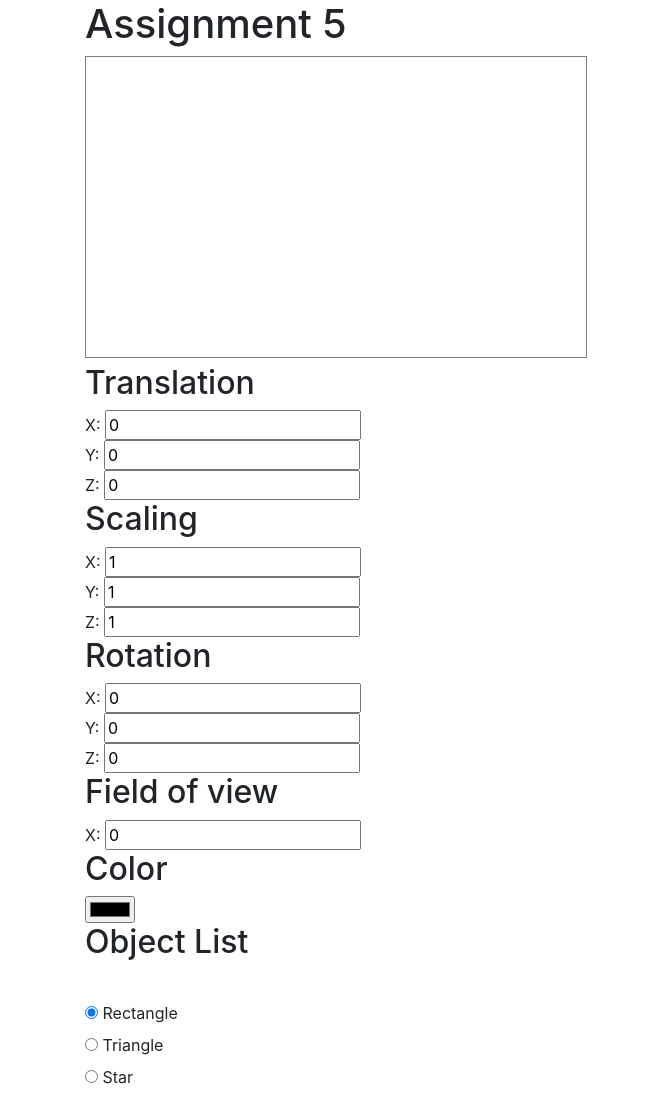
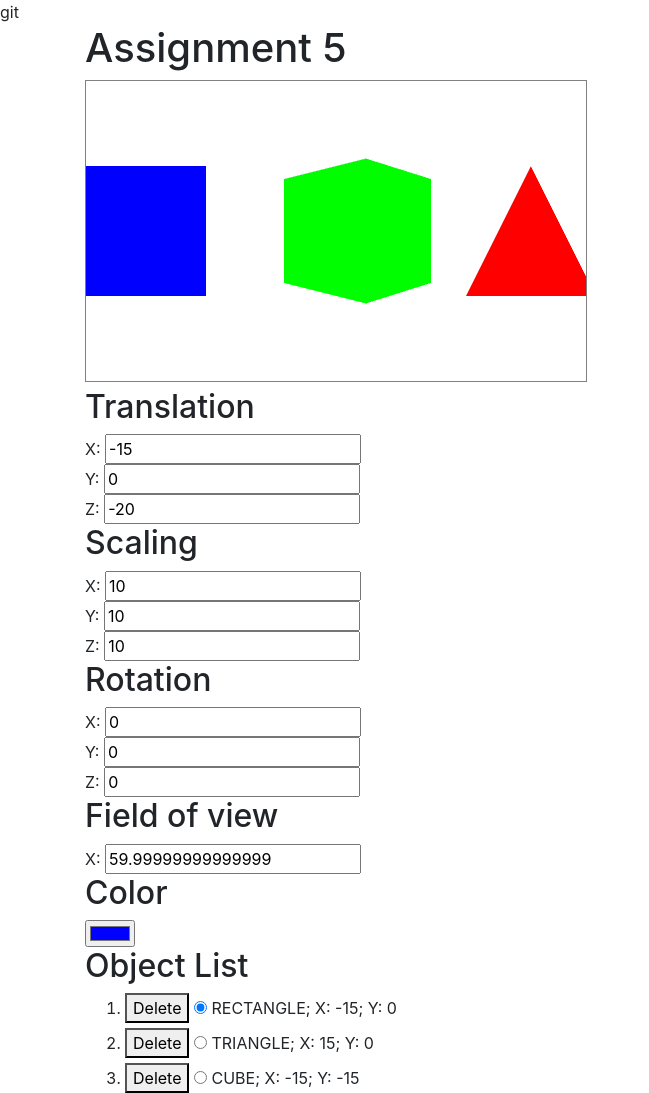
Before and after one commit to AngelaJiang1225/cs5310-f20-aiqijiang, a website: page public/assignment5.html in a window 1280 px wide. Shown: the top 1093 px of the page, without its empty margins (0-649 px from the left). Drawn offline with nearby package versions, Linux system fonts and the light colour scheme.

Commit message:
add missed files for a5

```diff
--- a/public/assignment5.html
+++ b/public/assignment5.html
@@ -6,8 +6,7 @@
     <script src="https://code.jquery.com/jquery-3.5.1.min.js"
             integrity="sha256-9/aliU8dGd2tb6OSsuzixeV4y/faTqgFtohetphbbj0=" crossorigin="anonymous"></script>
     <script src="webgl-utils.js" type="application/javascript"></script>
-    <script src="m3.js" type="application/javascript"></script>
-    <script src="assignment5.js"></script>
+    <script src="m3.js" type="application/javascript"></script>git
     <title>A WebGL Mini CAD</title>
     <link rel="stylesheet" href="https://stackpath.bootstrapcdn.com/bootstrap/4.5.2/css/bootstrap.min.css" />
     <style>
@@ -82,7 +81,7 @@
           gl_FragColor = v_color;
         }
       </script>
-<!-- continue your work here -->
+<script type="text/javascript" src="assignment5.js"></script>
 </body>
 
 </html>
--- a/public/m4.js
+++ b/public/m4.js
@@ -0,0 +1,141 @@
+const m4 = {
+
+    radToDeg: (radians) => radians * 180 / Math.PI,
+
+    degToRad: (degrees) => degrees * Math.PI / 180,
+
+    perspective: (fieldOfViewInRadians, aspect, near, far) => {
+        const f = Math.tan(Math.PI * 0.5 - 0.5 * fieldOfViewInRadians);
+        const rangeInv = 1.0 / (near - far);
+
+        return [
+            f / aspect, 0, 0, 0,
+            0, f, 0, 0,
+            0, 0, (near + far) * rangeInv, -1,
+            0, 0, near * far * rangeInv * 2, 0
+        ];
+    },
+
+    projection: (width, height, depth) =>
+        // Note: This matrix flips the Y axis so 0 is at the top.
+        [
+            2 / width, 0, 0, 0,
+            0, -2 / height, 0, 0,
+            0, 0, 2 / depth, 0,
+            -1, 1, 0, 1,
+        ],
+
+    multiply: (a, b) => {
+        const a00 = a[0 * 4 + 0];
+        const a01 = a[0 * 4 + 1];
+        const a02 = a[0 * 4 + 2];
+        const a03 = a[0 * 4 + 3];
+        const a10 = a[1 * 4 + 0];
+        const a11 = a[1 * 4 + 1];
+        const a12 = a[1 * 4 + 2];
+        const a13 = a[1 * 4 + 3];
+        const a20 = a[2 * 4 + 0];
+        const a21 = a[2 * 4 + 1];
+        const a22 = a[2 * 4 + 2];
+        const a23 = a[2 * 4 + 3];
+        const a30 = a[3 * 4 + 0];
+        const a31 = a[3 * 4 + 1];
+        const a32 = a[3 * 4 + 2];
+        const a33 = a[3 * 4 + 3];
+        const b00 = b[0 * 4 + 0];
+        const b01 = b[0 * 4 + 1];
+        const b02 = b[0 * 4 + 2];
+        const b03 = b[0 * 4 + 3];
+        const b10 = b[1 * 4 + 0];
+        const b11 = b[1 * 4 + 1];
+        const b12 = b[1 * 4 + 2];
+        const b13 = b[1 * 4 + 3];
+        const b20 = b[2 * 4 + 0];
+        const b21 = b[2 * 4 + 1];
+        const b22 = b[2 * 4 + 2];
+        const b23 = b[2 * 4 + 3];
+        const b30 = b[3 * 4 + 0];
+        const b31 = b[3 * 4 + 1];
+        const b32 = b[3 * 4 + 2];
+        const b33 = b[3 * 4 + 3];
+        return [
+            b00 * a00 + b01 * a10 + b02 * a20 + b03 * a30,
+            b00 * a01 + b01 * a11 + b02 * a21 + b03 * a31,
+            b00 * a02 + b01 * a12 + b02 * a22 + b03 * a32,
+            b00 * a03 + b01 * a13 + b02 * a23 + b03 * a33,
+            b10 * a00 + b11 * a10 + b12 * a20 + b13 * a30,
+            b10 * a01 + b11 * a11 + b12 * a21 + b13 * a31,
+            b10 * a02 + b11 * a12 + b12 * a22 + b13 * a32,
+            b10 * a03 + b11 * a13 + b12 * a23 + b13 * a33,
+            b20 * a00 + b21 * a10 + b22 * a20 + b23 * a30,
+            b20 * a01 + b21 * a11 + b22 * a21 + b23 * a31,
+            b20 * a02 + b21 * a12 + b22 * a22 + b23 * a32,
+            b20 * a03 + b21 * a13 + b22 * a23 + b23 * a33,
+            b30 * a00 + b31 * a10 + b32 * a20 + b33 * a30,
+            b30 * a01 + b31 * a11 + b32 * a21 + b33 * a31,
+            b30 * a02 + b31 * a12 + b32 * a22 + b33 * a32,
+            b30 * a03 + b31 * a13 + b32 * a23 + b33 * a33,
+        ];
+    },
+
+    translation: (tx, ty, tz) => [
+        1,  0,  0,  0,
+        0,  1,  0,  0,
+        0,  0,  1,  0,
+        tx, ty, tz, 1,
+    ],
+
+    xRotation: (angleInRadians) => {
+        const c = Math.cos(angleInRadians);
+        const s = Math.sin(angleInRadians);
+
+        return [
+            1, 0, 0, 0,
+            0, c, s, 0,
+            0, -s, c, 0,
+            0, 0, 0, 1,
+        ];
+    },
+
+    yRotation: (angleInRadians) => {
+        const c = Math.cos(angleInRadians);
+        const s = Math.sin(angleInRadians);
+
+        return [
+            c, 0, -s, 0,
+            0, 1, 0, 0,
+            s, 0, c, 0,
+            0, 0, 0, 1,
+        ];
+    },
+
+    zRotation: (angleInRadians) => {
+        const c = Math.cos(angleInRadians);
+        const s = Math.sin(angleInRadians);
+
+        return [
+            c, s, 0, 0,
+            -s, c, 0, 0,
+            0, 0, 1, 0,
+            0, 0, 0, 1,
+        ];
+    },
+
+    scaling: (sx, sy, sz) => [
+        sx, 0,  0,  0,
+        0, sy,  0,  0,
+        0,  0, sz,  0,
+        0,  0,  0,  1,
+    ],
+
+    translate: (m, tx, ty, tz) => m4.multiply(m, m4.translation(tx, ty, tz)),
+
+    xRotate: (m, angleInRadians) => m4.multiply(m, m4.xRotation(angleInRadians)),
+
+    yRotate: (m, angleInRadians) => m4.multiply(m, m4.yRotation(angleInRadians)),
+
+    zRotate: (m, angleInRadians) => m4.multiply(m, m4.zRotation(angleInRadians)),
+
+    scale: (m, sx, sy, sz) => m4.multiply(m, m4.scaling(sx, sy, sz)),
+
+};
--- a/public/webgl-utils.js
+++ b/public/webgl-utils.js
@@ -10,6 +10,16 @@ const webglUtils = {
         rgb.green /= 256
         rgb.blue /= 256
         return rgb
+    },
+    componentToHex: (c) => {
+        var hex = c.toString(16);
+        return hex.length == 1 ? "0" + hex : hex;
+    },
+    rgbToHex: (rgb) => {
+        const redHex = webglUtils.componentToHex(rgb.red * 256)
+        const greenHex = webglUtils.componentToHex(rgb.green * 256)
+        const blueHex = webglUtils.componentToHex(rgb.blue * 256)
+        return `#${redHex}${greenHex}${blueHex}`
     },
     createProgramFromScripts: (gl, vertexShaderElementId, fragmentShaderElementId) => {
         // Get the strings for our GLSL shaders
@@ -32,15 +42,5 @@ const webglUtils = {
         gl.linkProgram(program);
 
         return program
-    },
-    componentToHex: (c) => {
-        var hex = c.toString(16);
-        return hex.length == 1 ? "0" + hex : hex;
-    },
-    rgbToHex: (rgb) => {
-        const redHex = webglUtils.componentToHex(rgb.red * 256)
-        const greenHex = webglUtils.componentToHex(rgb.green * 256)
-        const blueHex = webglUtils.componentToHex(rgb.blue * 256)
-        return `#${redHex}${greenHex}${blueHex}`
     }
 }
```
